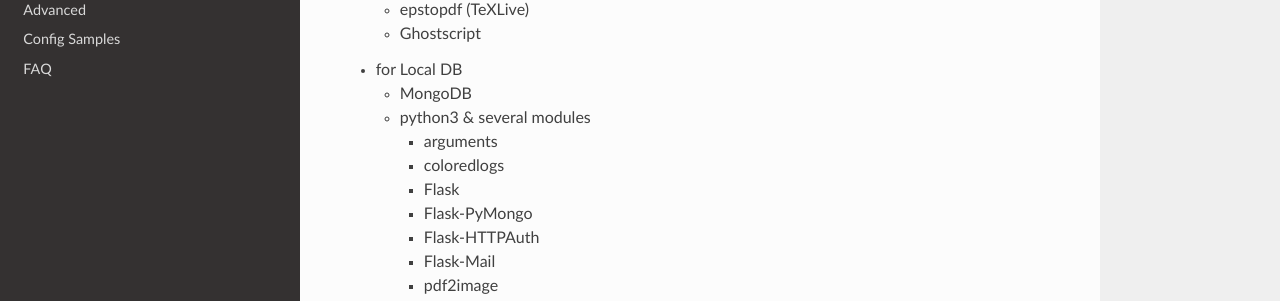
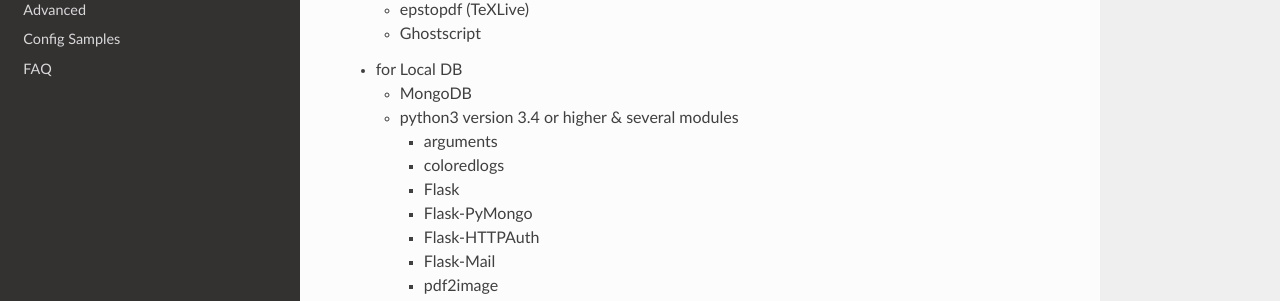
Before and after one commit to jlab-hep/localdb-docs, an MkDocs documentation site: the page built from docs/requirements-list.md, in a window 1280 px wide and 938 px high. Shown: the part 258-559 px from the top of the window. Built offline with MkDocs 1.6.1, drawn with Linux system fonts in a browser that asks for light colours; nearby versions of some CDN libraries; old or Windows-style settings are respelled for this version of MkDocs.

Commit message:
Modified about python3 requirements

```diff
--- a/docs/requirements-list.md
+++ b/docs/requirements-list.md
@@ -8,7 +8,7 @@
     * Ghostscript
 * for Local DB
     * MongoDB
-    * python3 & several modules
+    * python3 version 3.4 or higher & several modules
         * arguments
         * coloredlogs
         * Flask
```
Also changed, not shown: docs/manual-install.md (+1 -1 lines).
